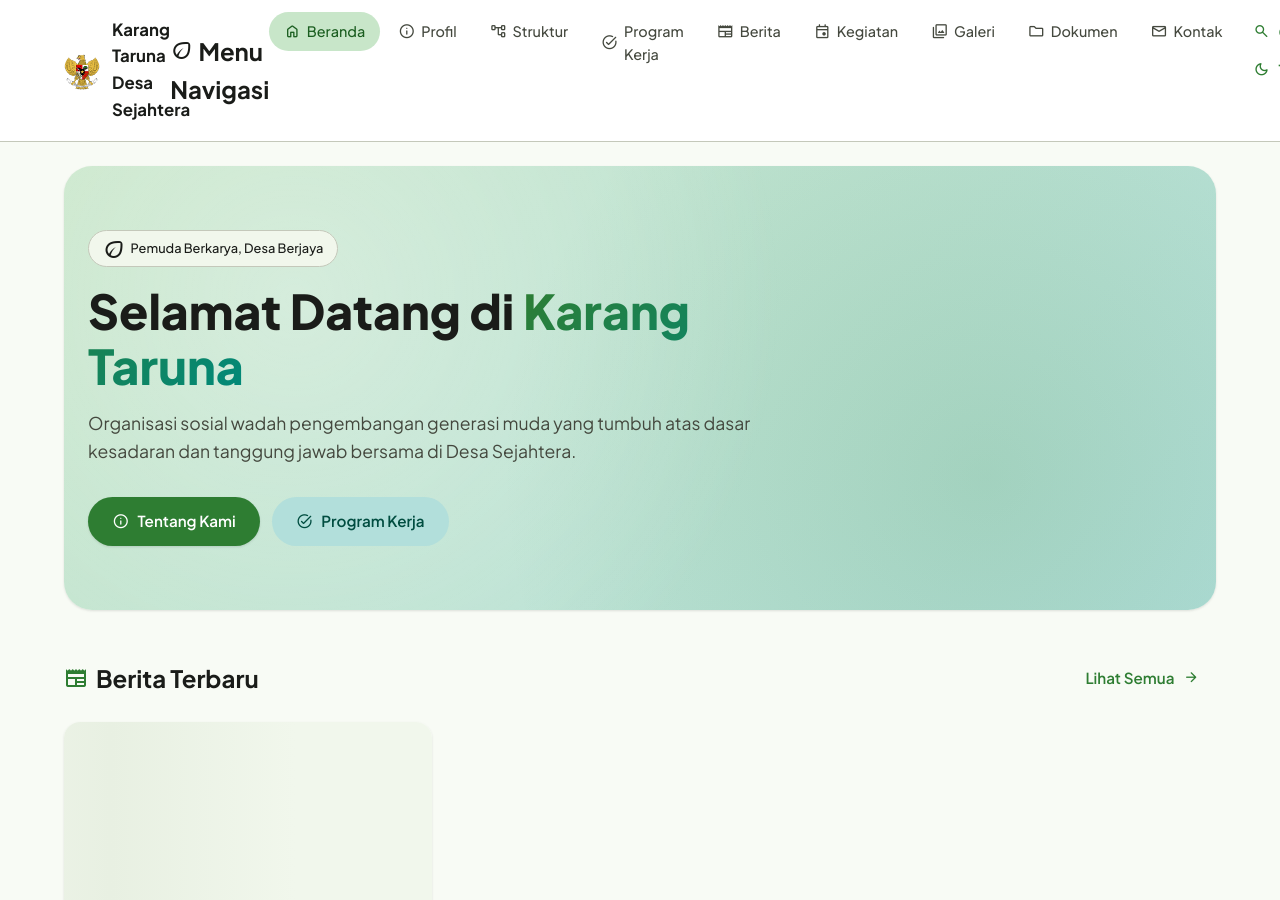
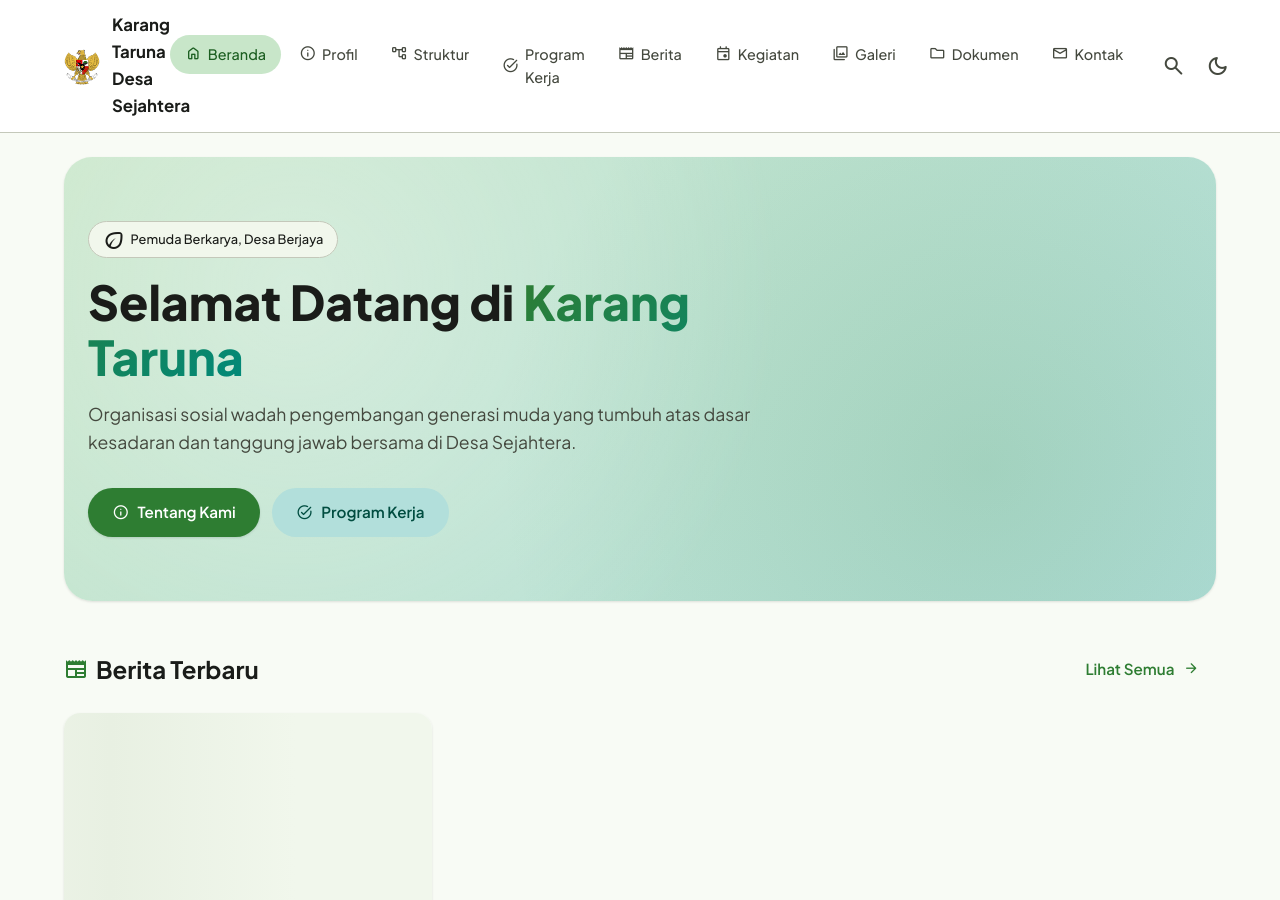
Before and after one commit to greenblog-dev/greenblog-dev.github.io, a Jekyll site: the page built from index.html, in a window 1280 px wide and 900 px high. Built offline with Jekyll 4.4.1, drawn with Linux system fonts in a browser that asks for light colours.

Commit message:
Update header.html

```diff
--- a/_includes/header.html
+++ b/_includes/header.html
@@ -1,28 +1,15 @@
 <header class="md3-app-bar" role="banner">
   <div class="app-bar-inner">
-    <!-- Hamburger (mobile only) -->
-    <button class="menu-toggle" aria-label="Buka menu" aria-expanded="false" aria-controls="primary-nav">
+    <button class="icon-btn menu-toggle" aria-label="Buka menu" aria-expanded="false" aria-controls="primary-nav">
       <span class="material-symbols-rounded">menu</span>
     </button>
 
-    <!-- Brand -->
     <a href="{{ '/' | relative_url }}" class="brand" aria-label="{{ site.title }}">
       <img src="{{ site.logo | relative_url }}" alt="" width="36" height="36" loading="eager">
       <span class="brand-text">{{ site.title }}</span>
     </a>
 
-    <!-- Navigation -->
     <nav id="primary-nav" class="primary-nav" aria-label="Navigasi utama">
-      <!-- Mobile drawer header -->
-      <div class="nav-drawer-header">
-        <h2 class="nav-drawer-title">
-          <span class="material-symbols-rounded">eco</span>
-          Menu Navigasi
-        </h2>
-      </div>
-
-      <!-- Scrollable wrapper -->
-      <div class="nav-scroll-wrapper">
       <ul class="nav-list">
         {% for item in site.data.navigation.main %}
           <li>
@@ -33,30 +20,8 @@
           </li>
         {% endfor %}
       </ul>
-      </div>
-
-      <!-- Mobile drawer footer -->
-      <div class="nav-drawer-footer">
-        <a href="{{ '/search/' | relative_url }}" class="md3-button text">
-          <span class="material-symbols-rounded">search</span> Cari
-        </a>
-        <button class="md3-button text" id="theme-toggle-mobile">
-          <span class="material-symbols-rounded theme-icon">dark_mode</span> Tema
-        </button>
-      </div>
-
-      <!-- Desktop scroll indicators -->
-      <div class="nav-fade left" id="nav-fade-left"></div>
-      <div class="nav-fade right" id="nav-fade-right"></div>
-      <button class="nav-scroll-btn left" id="nav-scroll-left" aria-label="Scroll kiri">
-        <span class="material-symbols-rounded">chevron_left</span>
-      </button>
-      <button class="nav-scroll-btn right" id="nav-scroll-right" aria-label="Scroll kanan">
-        <span class="material-symbols-rounded">chevron_right</span>
-      </button>
     </nav>
 
-    <!-- Actions -->
     <div class="app-bar-actions">
       <button class="icon-btn" id="search-toggle" aria-label="Cari artikel" title="Cari (Ctrl+K)">
         <span class="material-symbols-rounded">search</span>
@@ -67,6 +32,3 @@
     </div>
   </div>
 </header>
-
-<!-- Backdrop (hanya muncul saat menu mobile terbuka) -->
-<div class="nav-backdrop" id="nav-backdrop"></div>
```
Lines whose indentation alone changed are shown as unchanged.
